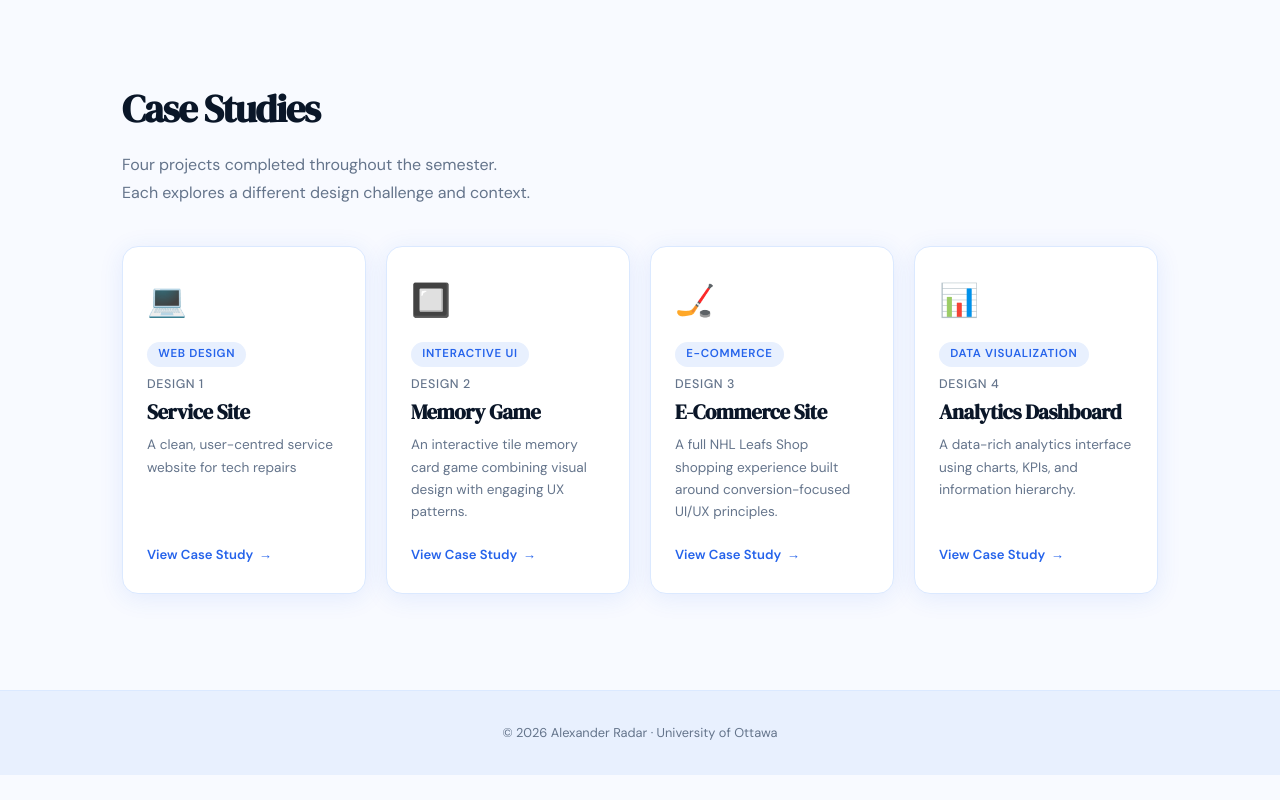
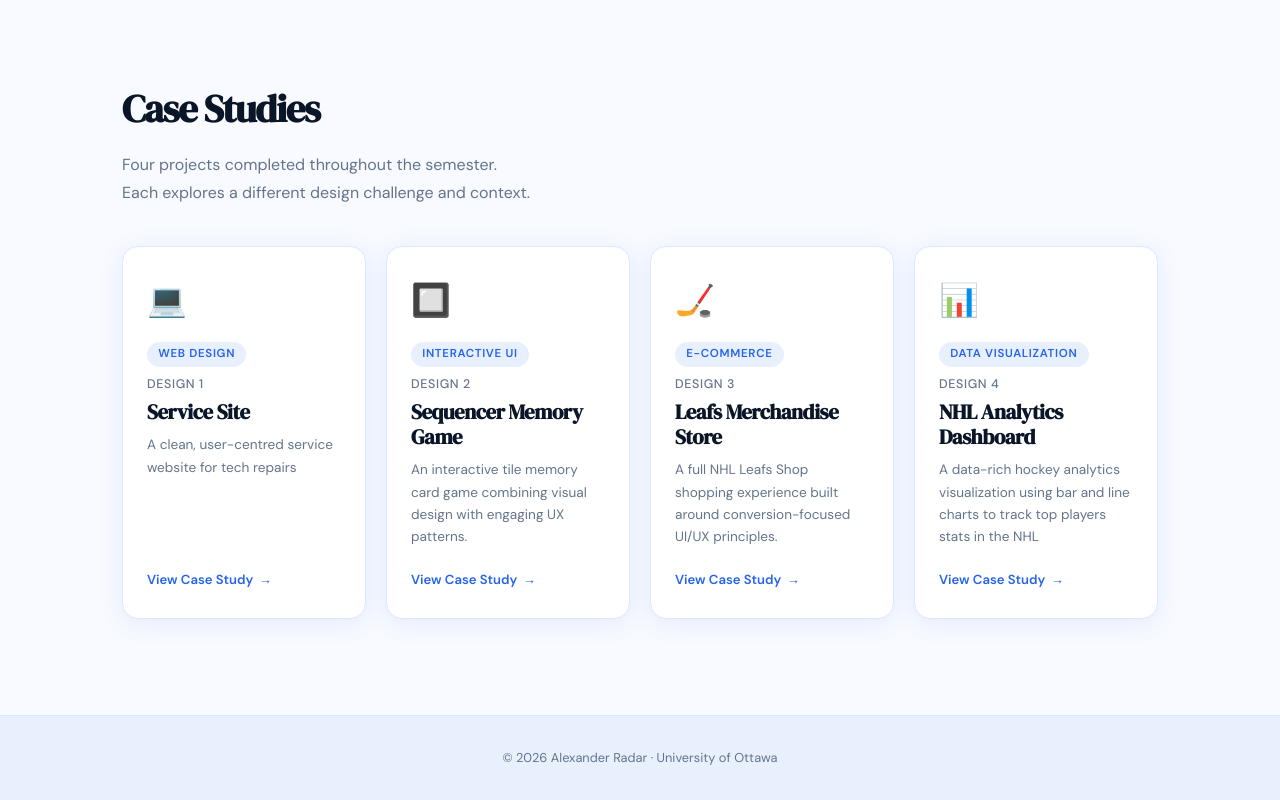
Before and after one commit to aaradar/portfolio, a React (Vite) app: page /#/ in a window 1280 px wide. Shown: the part 1179-1979 px from the top of the page. Before the commit the page ends 1954 px from the top, so only its background shows below. Built offline with nearby package versions, Linux system fonts and the light colour scheme.

Commit message:
final update for the portfolio updating all the case studies

```diff
--- a/src/pages/Home.jsx
+++ b/src/pages/Home.jsx
@@ -14,7 +14,7 @@ const caseStudies = [
   },
   {
     id: 2,
-    title: 'Memory Game',
+    title: 'Sequencer Memory Game',
     subtitle: 'Design 2',
     description: 'An interactive tile memory card game combining visual design with engaging UX patterns.',
     emoji: '🔲',
@@ -23,7 +23,7 @@ const caseStudies = [
   },
   {
     id: 3,
-    title: 'E-Commerce Site',
+    title: 'Leafs Merchandise Store',
     subtitle: 'Design 3',
     description: 'A full NHL Leafs Shop shopping experience built around conversion-focused UI/UX principles.',
     emoji: '🏒',
@@ -32,11 +32,12 @@ const caseStudies = [
   },
   {
     id: 4,
-    title: 'Analytics Dashboard',
+    title: 'NHL Analytics Dashboard',
     subtitle: 'Design 4',
-    description: 'A data-rich analytics interface using charts, KPIs, and information hierarchy.',
+    description: 'A data-rich hockey analytics visualization using bar and line charts to track top players stats in the NHL',
     emoji: '📊',
     tag: 'Data Visualization',
+    link: 'https://aaradar.github.io/nhl-dashboard/',
   },
 ];
 
```
Also changed, not shown: 2 other files (tests, documents, lock files or other folders).
